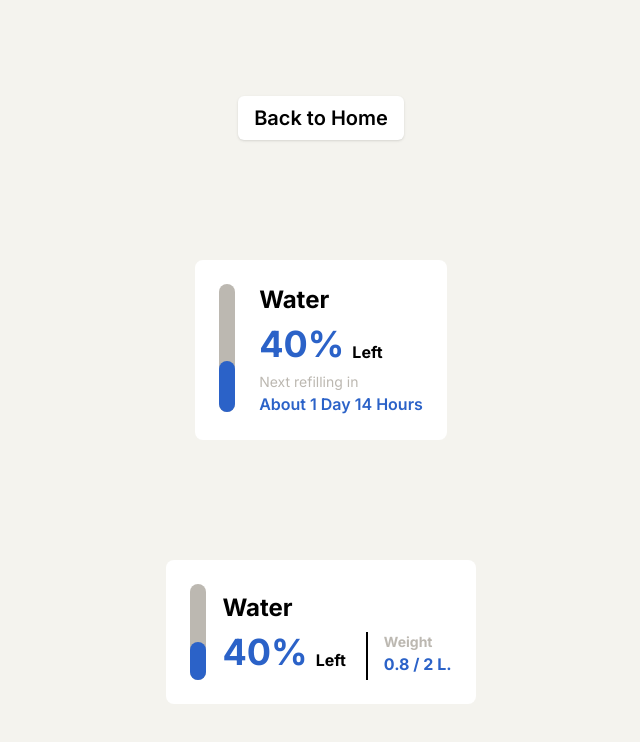
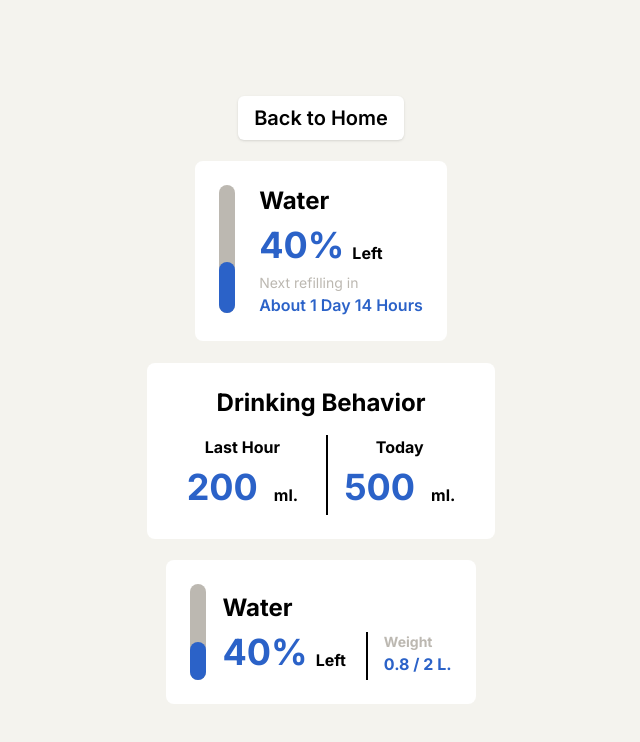
Before and after one commit to Piinxluna/ES-Smeow-Home, a Next.js app in the folder smeow-home/: page /water in a window 1280 px wide. Shown: the top 742 px of the page, without its empty margins (319-959 px from the left). Built offline with nearby package versions, Linux system fonts and the light colour scheme.

Commit message:
Consume behavior component update

```diff
--- a/smeow-home/src/app/page.tsx
+++ b/smeow-home/src/app/page.tsx
@@ -2,7 +2,7 @@ import Button from '@/components/basic/Button'
 import BacktoHomeButton from '@/components/basic/BackToHomeButton'
 import NavBar from '@/components/navbar/NavBar'
 import CurrentTemp from '@/components/basic/CurrentTemp'
-import EatingBehavior from '@/components/food/EatingBehavior'
+import LastFed from '@/components/food/LastFed'
 
 export default function Home() {
   return (
@@ -10,7 +10,7 @@ export default function Home() {
       <NavBar/>
       <CurrentTemp variant='primary' Temp={25}/>
       <CurrentTemp variant='secondary' Temp={30}/>
-      <EatingBehavior percent={87} nextRefill='8 hours' lastFed='18 Nov, 15:26' petStatus='Not eaten'/>
+      <LastFed percent={87} nextRefill='8 hours' lastFed='18 Nov, 15:26' petStatus='Not eaten'/>
     </main>
   )
 }
--- a/smeow-home/src/app/water/page.tsx
+++ b/smeow-home/src/app/water/page.tsx
@@ -1,4 +1,5 @@
 import BacktoHomeButton from '@/components/basic/BackToHomeButton'
+import ConsumeBehavior from '@/components/basic/ConsumeBehavior'
 import Remaining from '@/components/basic/Remaining'
 import RemainingDetails from '@/components/basic/RemainingDetails'
 
@@ -7,6 +8,7 @@ export default function Home() {
     <main className='flex min-h-screen flex-col items-center justify-between p-24'>
       <BacktoHomeButton/>
       <Remaining variant='water' percent={40} nextRefill={'1 Day 14 hours'}></Remaining>
+      <ConsumeBehavior variant='water' lastHour={200} today={500}></ConsumeBehavior>
       <RemainingDetails variant='water' percent={40}/>
     </main>
   )
--- /dev/null
+++ b/smeow-home/src/components/basic/ConsumeBehavior.tsx
@@ -0,0 +1,64 @@
+'use client';
+
+export default function Remaining({
+  variant = 'water',
+  lastHour,
+  today,
+  className = '',
+}: {
+  variant?: 'water' | 'food';
+  lastHour: number;
+  today: number;
+  className?: string;
+}) {
+  let theme = 'font-semibold bg-white w-fit h-fit rounded-lg';
+  if (variant === 'water') {
+    return (
+    <div className={`${theme} ${className} flex flex-col h-fit p-6`}>
+        <p className="text-2xl text-black font-bold text-center mb-4">Drinking Behavior</p>
+        <div className="flex flex-row">
+            <div className="flex flex-col items-center text-center px-4">
+                <p className="text-md mb-2 text-black font-bold">Last Hour</p>
+                <div className="flex flex-row">
+                    <p className="text-4xl text-eblue font-bold">{lastHour} </p>
+                    <p className='text-md text-black font-bold mt-4 ml-4'>ml.</p>
+                </div>
+            </div>
+            <div className="ml-3 h-20 border-l-2 border-black"></div>
+            <div className="flex flex-col items-center text-center px-4">
+                <p className="text-md mb-2 text-black font-bold">Today</p>
+                <div className="flex flex-row">
+                    <p className="text-4xl text-eblue font-bold">{today} </p>
+                    <p className='text-md text-black font-bold mt-4 ml-4'>ml.</p>
+                </div>
+            </div>
+        </div>
+    </div>
+    );
+  } else if (variant === 'food') {
+    return (
+        <div className={`${theme} ${className} flex flex-col h-fit p-6`}>
+            <p className="text-2xl text-black font-bold text-center mb-4">Eating Behavior</p>
+            <div className="flex flex-row">
+                <div className="flex flex-col items-center text-center px-4">
+                    <p className="text-md mb-2 text-black font-bold">Last Hour</p>
+                    <div className="flex flex-row">
+                        <p className="text-4xl text-ebrown font-bold">{lastHour} </p>
+                        <p className='text-md text-black font-bold mt-4 ml-4'>g.</p>
+                    </div>
+                </div>
+                <div className="ml-3 h-20 border-l-2 border-black"></div>
+                <div className="flex flex-col items-center text-center px-4">
+                    <p className="text-md mb-2 text-black font-bold">Today</p>
+                    <div className="flex flex-row">
+                        <p className="text-4xl text-ebrown font-bold">{today} </p>
+                        <p className='text-md text-black font-bold mt-4 ml-4'>g.</p>
+                    </div>
+                </div>
+            </div>
+        </div>
+        );
+  }
+
+  return null;
+}
```
Also changed, not shown: smeow-home/src/components/food/LastFed.tsx (renamed from smeow-home/src/components/food/EatingBehavior.tsx).
